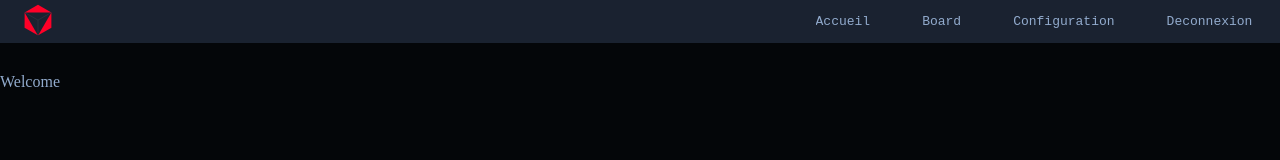
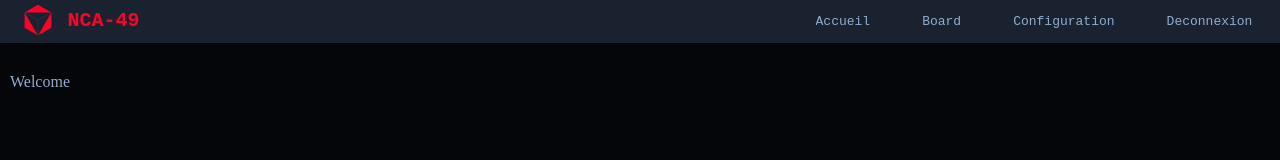
Before and after one commit to VladShining/board-49, a React (Create React App) app: page / in a window 1280 px wide. Shown: the top 160 px of the page. Built offline with nearby package versions, Linux system fonts and the light colour scheme; no server answers.

Commit message:
finished style navlink

```diff
--- a/src/Main/component/Main.jsx
+++ b/src/Main/component/Main.jsx
@@ -1,5 +1,5 @@
 import React from 'react';
-import './Main.scss';
+import '../style/Main.scss';
 
 export default function Main() {
     return (
--- a/src/Main/component/Main.scss
+++ /dev/null
@@ -1,5 +0,0 @@
-.mainContainer {
-  // display: grid;
-  margin-top: 30px;
-  color: #92abcd;
-}
--- /dev/null
+++ b/src/Main/style/Main.scss
@@ -0,0 +1,5 @@
+.mainContainer {
+  display: grid;
+  margin: 30px 10px;
+  color: #92abcd;
+}
--- a/src/Nav/Nav-container.jsx
+++ b/src/Nav/Nav-container.jsx
@@ -39,7 +39,7 @@ const toogleMenu=()=>{
                   </g>
             </svg></div>
 
-            <div style={{cursor: "pointer" , zIndex:"999"}}> <Link to="/" ><svg xmlns="http://www.w3.org/2000/svg" width="629.233" height="539.933" viewBox="0 0 629.233 539.933">
+            <div style={{cursor: "pointer" , zIndex:"999"}} id="logo"> <Link to="/" ><svg xmlns="http://www.w3.org/2000/svg" width="629.233" height="539.933" viewBox="0 0 629.233 539.933">
                 <g id="Groupe_33" data-name="Groupe 33" transform="translate(-2649 -172.958)">
                   <g id="Groupe_32" data-name="Groupe 32" transform="translate(3278.234 712.891) rotate(180)">
                     <path id="Tracé_1" data-name="Tracé 1" d="M207.3,0,414.6,120.588H0Z" transform="matrix(0.5, -0.866, 0.866, 0.5, 0, 359.051)" fill="#fff"/>
@@ -50,7 +50,7 @@ const toogleMenu=()=>{
                   <line id="Ligne_4" data-name="Ligne 4" x1="209.92" y2="119.242" transform="translate(2963.58 293.5)" fill="none" stroke="#fff" strokeWidth="1"/>
                   <line id="Ligne_5" data-name="Ligne 5" y1="241.758" x2="0.08" transform="translate(2963.5 412.742)" fill="none" stroke="#fff" strokeWidth="1"/>
                 </g>
-              </svg></Link></div>
+              </svg> <span>NCA-49</span> </Link></div>
               <div style={{cursor: "pointer"}} >
                 <svg xmlns="http://www.w3.org/2000/svg" width="49.965" height="49.965" viewBox="0 0 49.965 49.965">
                 <g id="Groupe_30" data-name="Groupe 30" transform="translate(-347.5 -16.492)">
--- a/src/Nav/NavContainer.scss
+++ b/src/Nav/NavContainer.scss
@@ -15,6 +15,9 @@
     width: 20px;
     padding: 0;
     border-radius: 50%;
+  }
+  #logo span {
+    display: none;
   }
   #menuSide {
     z-index: 3;
@@ -51,6 +54,9 @@
   .navbar {
     height: 30px;
     justify-content: space-around;
+    #logo span {
+      display: none;
+    }
     svg {
       height: 30px;
       width: 30px;
@@ -88,6 +94,23 @@
 
 @media screen and (min-width: 1024px) {
   .navbar {
+    #logo {
+      text-align: center;
+      span {
+        display: initial !important;
+        position: absolute;
+        margin-top: 7px;
+        font-size: 20px;
+        margin-left: 10px;
+        font-weight: bold;
+        color: #ff0028;
+        animation: anim 7s ease-in-out alternate infinite;
+        font-family: monospace;
+      }
+      * {
+        text-decoration: none;
+      }
+    }
     .menu {
       ul {
         #main {
@@ -109,18 +132,23 @@
     }
     @keyframes anim {
       0% {
+        color: #ff0028;
         fill: #ff0028;
       }
       25% {
+        color: #ff5e00;
         fill: #ff5e00;
       }
       50% {
+        color: #11ece5;
         fill: #11ece5;
       }
       75% {
+        color: #92abcd;
         fill: #92abcd;
       }
       100% {
+        color: #fff;
         fill: #fff;
       }
     }
@@ -134,13 +162,18 @@
     height: 40px;
     align-content: flex-end;
     justify-content: space-around;
+    #logo span {
+      display: none !important;
+    }
     .menu {
       position: absolute;
-      #main,
-      #board {
+      #main {
         display: none !important;
       }
-
+      #board {
+        position: fixed;
+        right: 0;
+      }
       ul {
         margin: 0;
         padding: 0;
```
